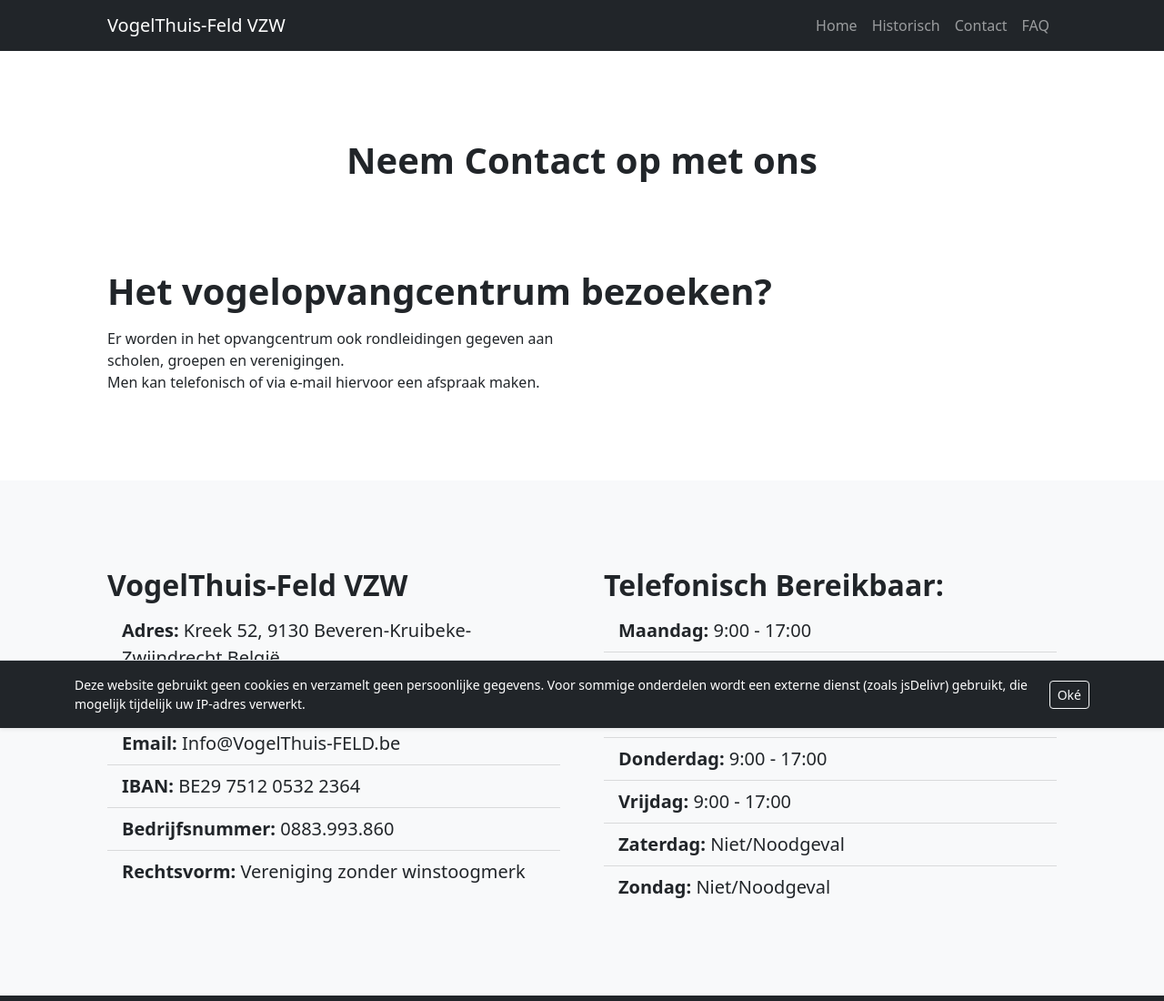
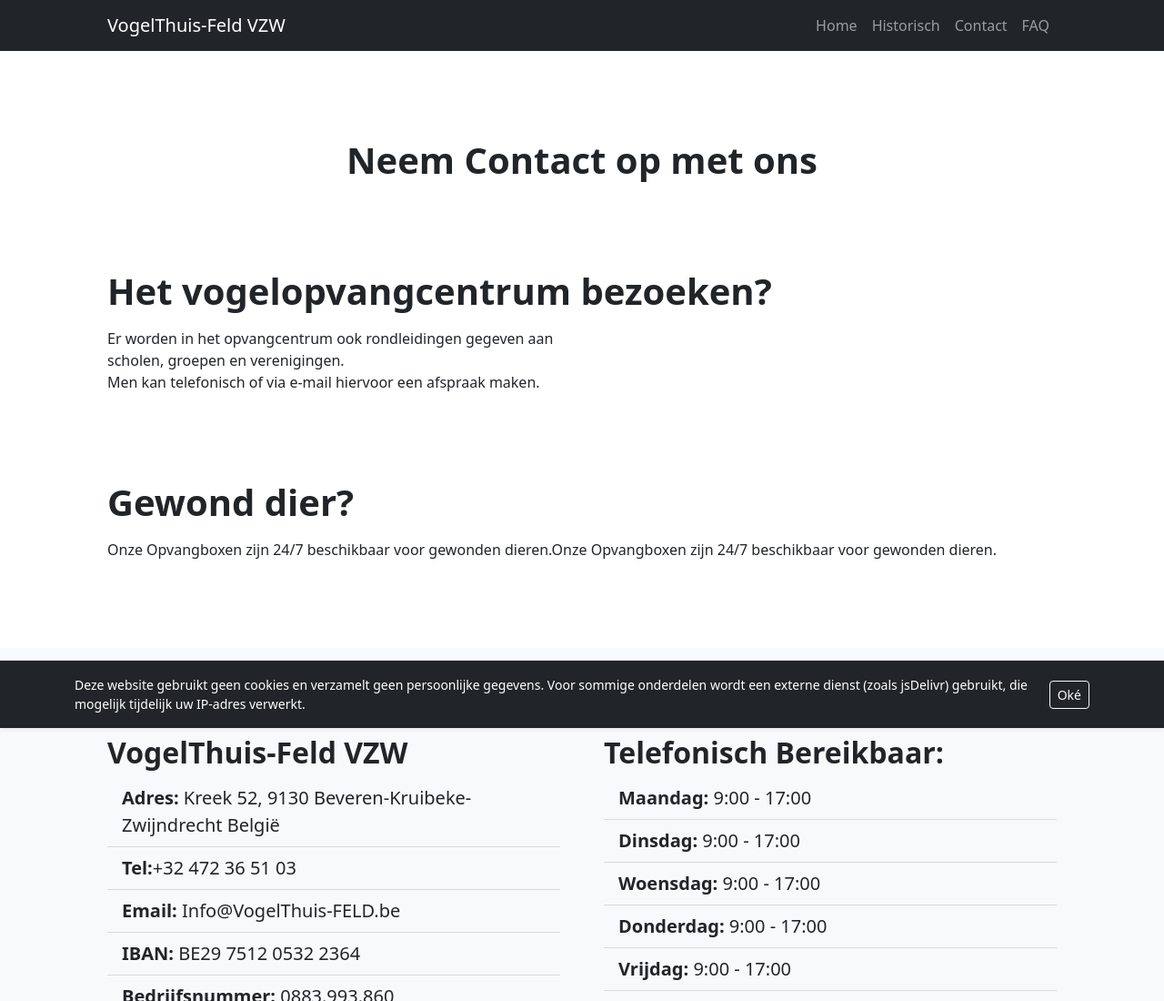
Before and after one commit to VogelThuis-FELD-VZW/VogelThuis-FELD-VZW.github.io, a plain HTML site: page contact.html in a window 1280 px wide. Shown: the top 1100 px of the page at 91% size. Drawn offline with nearby package versions, Linux system fonts and the light colour scheme.

Commit message:
Update contact.html
Added Opvangboxes

```diff
--- a/contact.html
+++ b/contact.html
@@ -31,6 +31,12 @@
                             <p>Er worden in het opvangcentrum ook rondleidingen gegeven aan <br>
                                 scholen, groepen en verenigingen. <br>
                                 Men kan telefonisch of via e-mail hiervoor een afspraak maken.</p>
+                        </div>
+                    </div>
+                    <div class="col-xxl-6">
+                        <div class="text-start my-5">
+                            <h1 class="fw-bolder mb-3">Gewond dier?</h1>
+                            <p>Onze Opvangboxen zijn 24/7 beschikbaar voor gewonden dieren.Onze Opvangboxen zijn 24/7 beschikbaar voor gewonden dieren.</p>
                         </div>
                     </div>
                 </div>
```
